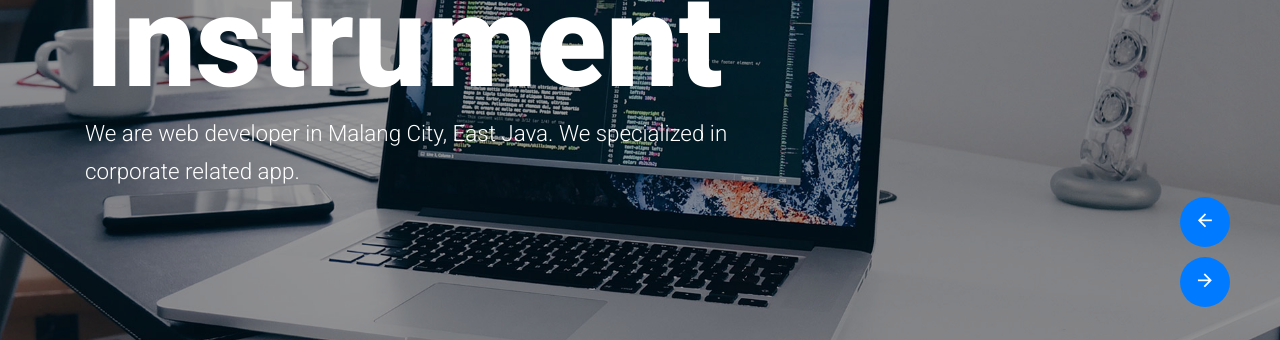
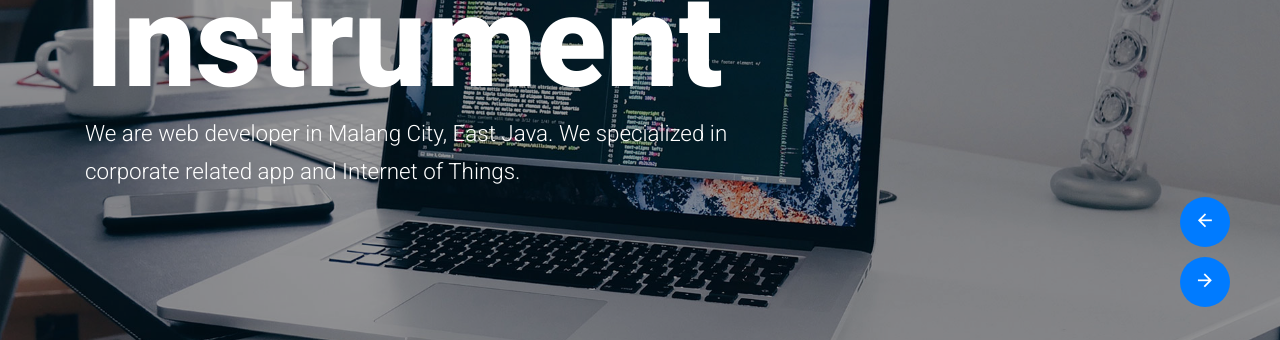
Before and after one commit to yusufgiovanno/yusufgiovanno.github.io, a plain HTML site: page index.html in a window 1280 px wide. Shown: the part 460-800 px from the top of the page. Drawn offline with Linux system fonts and the light colour scheme; files whose address does not match are found by name.

Commit message:
Update index.html

```diff
--- a/index.html
+++ b/index.html
@@ -86,7 +86,7 @@
                 <h1><img src="images/Logo Malang.png" style="max-height:135px" class="img"> | Malang Instrument</h1>
               </div>
               <div class="text">
-                <p class="sub-text mb-5">We are web developer in Malang City, East Java. We specialized in corporate related app.</p>
+                <p class="sub-text mb-5">We are web developer in Malang City, East Java. We specialized in corporate related app and Internet of Things.</p>
                 <!-- <p><a href="https://free-template.co/" target="_blank" class="btn btn-primary btn-md">Start a project</a></p> -->
               </div>
             </div>
```
